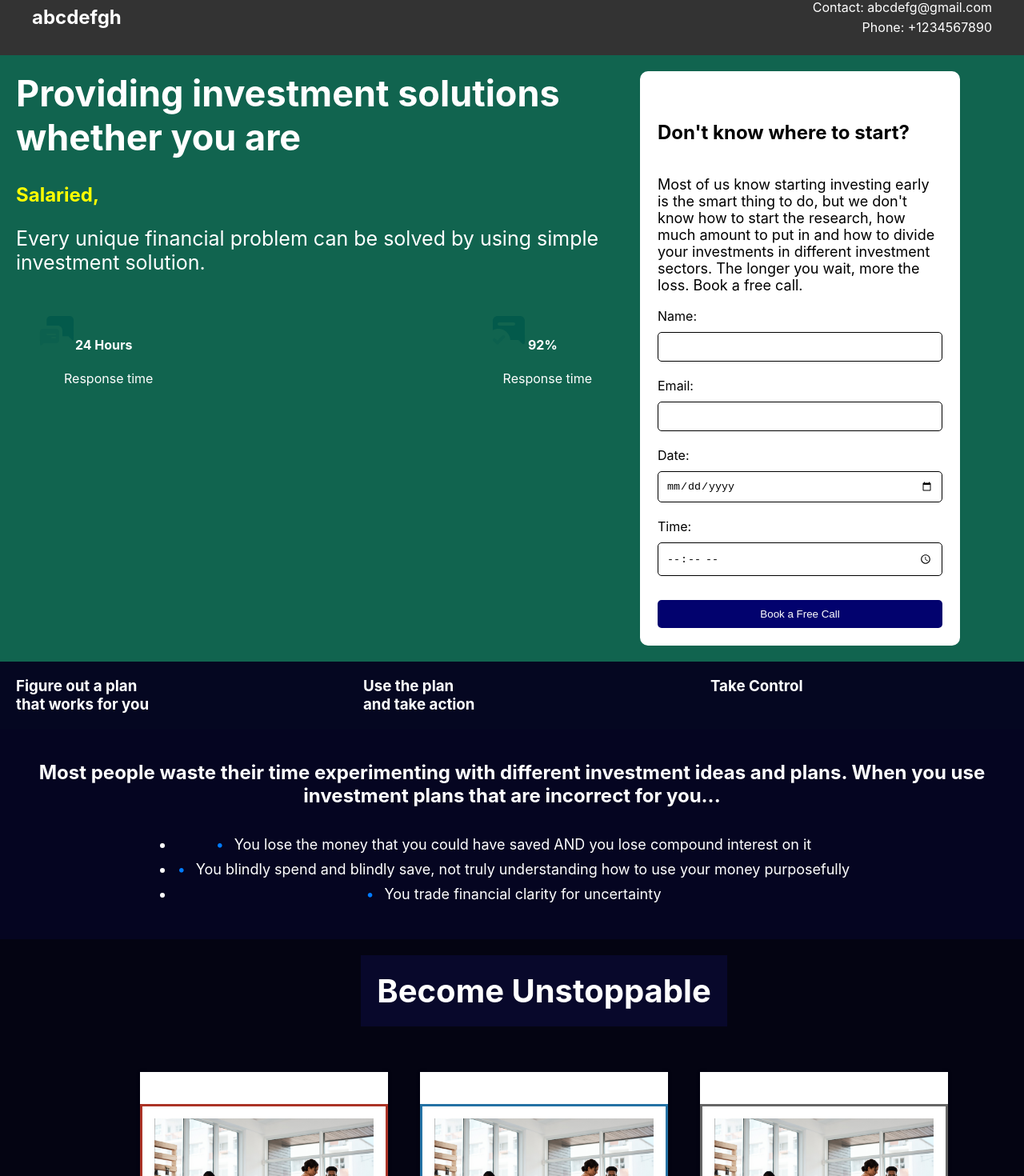
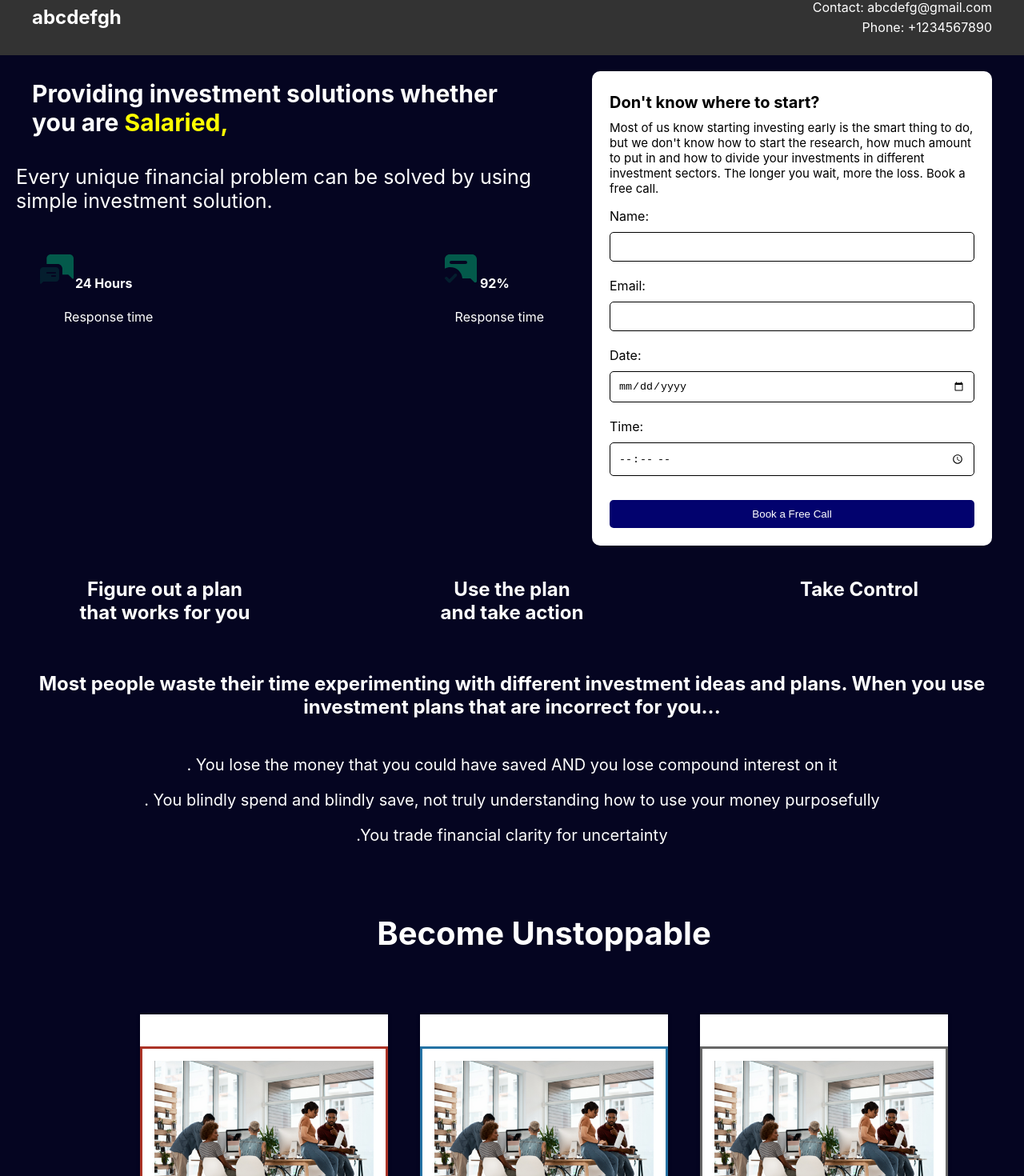
Before and after one commit to Ethanx0813/Financial_advisor_page, a React (Create React App) app: page / in a window 1280 px wide. Shown: the part 26-1496 px from the top of the page at 80% size. Built offline with nearby package versions, Linux system fonts and the light colour scheme.

Commit message:
added firebase

```diff
--- a/src/Footer.js
+++ b/src/Footer.js
@@ -2,7 +2,7 @@ import React from 'react';
 
 function Footer() {
   return (
-    <footer style={{ backgroundColor:' #11644f', padding: '20px', textAlign: 'center' }}>
+    <footer style={{ backgroundColor:' #050521', padding: '20px', textAlign: 'center' }}>
       <p style={{ color: 'white', margin: '0' }}>© Space. 2021 Htmlstream. All rights reserved.</p>
     </footer>
   );
--- a/src/Image.css
+++ b/src/Image.css
@@ -1,5 +1,5 @@
 body {
-  background-color: #0a192f; /* Dark blue background */
+  background-color: #050521; /* Dark blue background */
   color: white; /* Default text color */
 }
 
@@ -33,7 +33,7 @@ body {
 }
 
 .orange-button {
-  background-color: #a25826;
+  background-color: orangered;
   color: white;
   border: none;
   border-radius: 5px;
--- a/src/Image.js
+++ b/src/Image.js
@@ -36,7 +36,7 @@ const Image = () => {
           </p>
           <div className="button-container">
             <button id="services-button" className="orange-button" onClick={scrollToServices}>
-              Learn Your Secret Power
+              Book a free
             </button>
           </div>
         </div>
--- a/src/InvestmentAdvice.css
+++ b/src/InvestmentAdvice.css
@@ -28,9 +28,22 @@
   }
 
   .advice-container li:before {
-    content: '•'; /* Bullet symbol */
-    color: #007bff; /* Blue color */
+     /* Bullet symbol */
+    color: #01070e; /* Blue color */
     display: inline-block;
     width: 1em;
     margin-right: 0.5em; /* Adjust the margin */
   }
+  .advice-container ul {
+    padding-left: 0; /* Remove default padding */
+    list-style-type: none; /* Remove default list style */
+    display: flex;
+    flex-direction: column;
+    align-items: center; /* Center the content horizontally */
+  }
+
+  .advice-container ul p {
+    font-size: 20px; /* Increase the font size */
+    margin: 10px 0; /* Add margin for spacing */
+    text-align: center; /* Center-align the text */
+  }
--- a/src/InvestmentAdvice.js
+++ b/src/InvestmentAdvice.js
@@ -9,9 +9,9 @@ const InvestmentAdvice = () => {
     <div className="advice-container">
       <h2>Most people waste their time experimenting with different investment ideas and plans. When you use investment plans that are incorrect for you...</h2>
       <ul>
-        <li>You lose the money that you could have saved AND you lose compound interest on it</li>
-        <li>You blindly spend and blindly save, not truly understanding how to use your money purposefully</li>
-        <li>You trade financial clarity for uncertainty</li>
+        <p>. You lose the money that you could have saved AND you lose compound interest on it</p>
+        <p>. You blindly spend and blindly save, not truly understanding how to use your money purposefully</p>
+        <p>.You trade financial clarity for uncertainty</p>
       </ul>
     </div>
 
--- a/src/Services.css
+++ b/src/Services.css
@@ -2,7 +2,7 @@
 
 .services-container {
   display: flex;
-  background-color: #11644f;
+  background-color: #050521;
   color: white;
 }
 
@@ -11,13 +11,13 @@
   padding: 20px;
 }
 
+
 /* Services.css */
-
 .right-section {
   flex: 1;
   padding: 20px; /* You can reduce the padding */
-  max-width: 400px; /* Add max-width to limit the width */
-  margin-right: 60px;
+  max-width: 500px; /* Add max-width to limit the width */
+  margin-right: 20px;
 }
 
 
@@ -50,6 +50,8 @@ h1 {
   background-color: white;
   color: #000;
   border-radius: 10px;
+
+  margin: auto;
 }
 
 form {
@@ -93,12 +95,18 @@ button:hover {
 
 
 .card-title {
-  font-size: 24px;
+  font-size: 20px;
   font-weight: bold;
   color: black;
+  margin-bottom: 10px; /* Add margin-bottom to adjust the gap */
+  margin-top: 5px;
 }
 
 .card-text {
-  font-size: 18px;
+  font-size: 15px;
+  margin-top: 0; /* Remove the default top margin */
+}
 
+.right-section {
+  width: 100%; /* Adjust the width as per your requirement */
 }
--- a/src/Services.js
+++ b/src/Services.js
@@ -46,7 +46,7 @@ const Services = () => {
         time: time
       });
       setLoader(false);
-      alert("Your message has been submitted👍");
+      alert("Your form has been submitted");
       // Clear the form
       setName("");
       setEmail("");
@@ -91,10 +91,11 @@ const Services = () => {
   return (
     <div className="services-container">
       <div className="left-section">
-        <h1 style={{ color: 'white', marginTop: 0, fontSize: '45px' }}>
-          Providing investment solutions whether you are
-        </h1>
-        <h2 className="animated-text">{renderCurrentRole()}</h2>
+      <h1 style={{ color: 'white', marginTop: 0, fontSize: '30px',padding:'10px',marginLeft:'10px' }}>
+  Providing investment solutions whether<br></br> you are{' '}
+  <span className="animated-text">{renderCurrentRole()}</span>
+</h1>
+
         <p style={{fontSize: '25px'}}>Every unique financial problem can be solved by using simple investment solution.</p>
         <div className="message-boxes">
           <div className="message-box">
--- a/src/StepsComponent.css
+++ b/src/StepsComponent.css
@@ -2,7 +2,7 @@
     display: flex;
     justify-content: space-between;
     margin-top: 0px;
-    background-color: #050721; /* Dark blue background */
+    background-color: #050521; /* Dark blue background */
     color: white; /* White text color */
 
       padding-left: 20px; /* Add left padding */
@@ -21,3 +21,19 @@
     margin: 0; /* Remove default margin */
     padding: 20px; /* Add padding for better spacing */
   }
+  .steps {
+    background-color: #050521;
+
+  }
+  .step-item {
+    flex-basis: 30%; /* Adjust this value based on your layout */
+    display: flex;
+    justify-content: center; /* Center the content horizontally */
+  }
+
+  .step-item h3 {
+    font-size: 24px; /* Larger font size for headings */
+    margin: 0; /* Remove default margin */
+    padding: 20px; /* Add padding for better spacing */
+    text-align: center; /* Center the text horizontally */
+  }
--- a/src/UnstoppableComponent.css
+++ b/src/UnstoppableComponent.css
@@ -7,12 +7,12 @@
   flex-wrap: wrap;
   margin: 0;
   padding: 20px;
-  background-color: rgb(4, 4, 18);
+  background-color :#050521;
   width: 100%;
 }
 
 .heading {
-  background-color: rgb(8, 8, 43);
+  background-color: #050521;
   color: white;
   text-align: center;
   padding: 20px;
--- a/src/firebase.js
+++ b/src/firebase.js
@@ -3,14 +3,13 @@ import 'firebase/compat/auth';
 import 'firebase/compat/firestore';
 // Initialize Firebase
 const firebaseConfig = {
-    apiKey: "AIzaSyBzRNoHwl9ZM8SvqaOPwGANLOY_pFn68GE",
-    authDomain: "financial-advisor-86746.firebaseapp.com",
-    projectId: "financial-advisor-86746",
-    storageBucket: "financial-advisor-86746.appspot.com",
-    messagingSenderId: "291619828775",
-    appId: "1:291619828775:web:89fada4abb156da5200a02",
-    databaseURL:"https://console.firebase.google.com/u/0/project/financial-advisor-86746/database/financial-advisor-86746-default-rtdb/data/~2F"
-};
+    apiKey: "AIzaSyDapT-pd1pXMAUhRCiOk512vt2gcPuZbck",
+    authDomain: "contact-form-fb30d.firebaseapp.com",
+    projectId: "contact-form-fb30d",
+    storageBucket: "contact-form-fb30d.appspot.com",
+    messagingSenderId: "832424629791",
+    appId: "1:832424629791:web:b478414d69ea191d91272a"
+}
 
 const firebaseApp = firebase.initializeApp(firebaseConfig);
 const db = firebaseApp.firestore();
```
